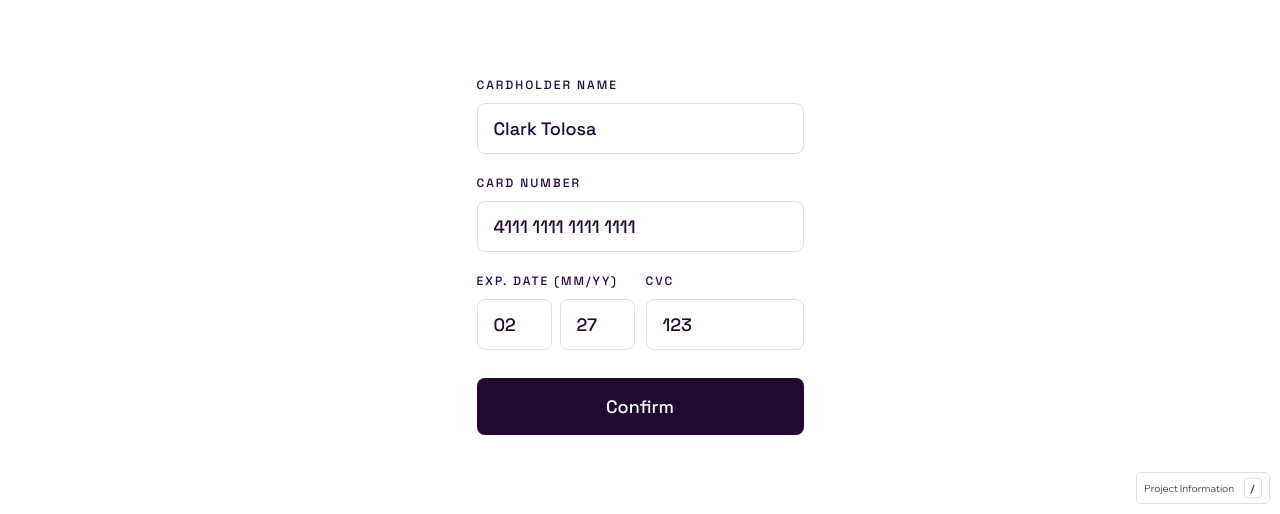
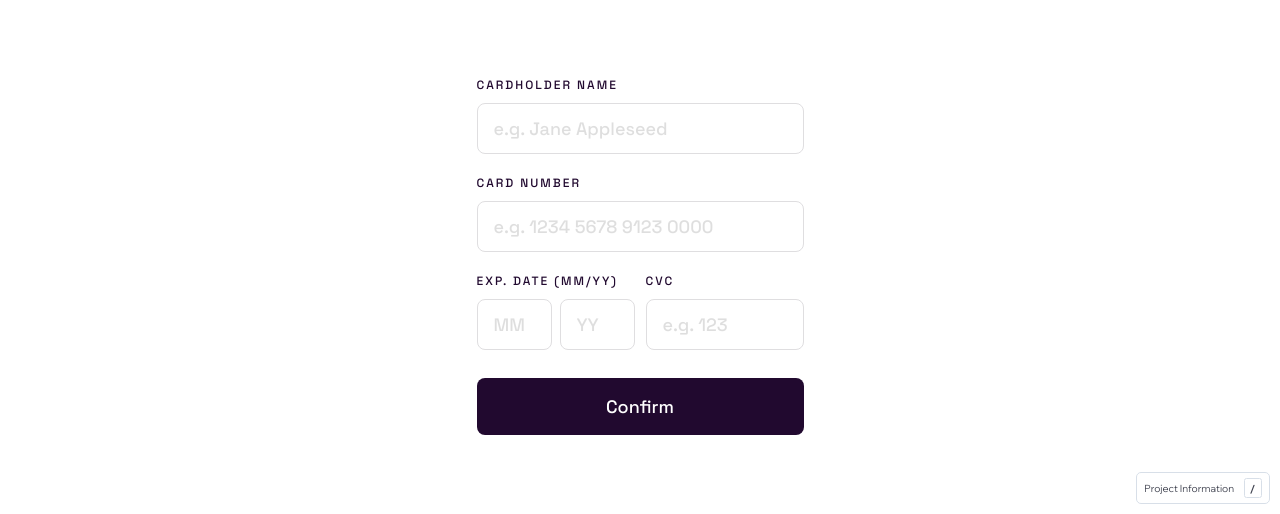
Before and after one commit to clakr/interactive-card-details-form, a website built with Vite: page index.html in a window 1280 px wide. Shown: the part 286-800 px from the top of the page. Built offline with nearby package versions, Linux system fonts and the light colour scheme; no server answers.

Commit message:
removed default values

```diff
--- a/index.html
+++ b/index.html
@@ -41,7 +41,6 @@
             name="cardholderName"
             id="cardholderName"
             placeholder="e.g. Jane Appleseed"
-            value="Clark Tolosa"
           />
           <span></span>
         </div>
@@ -52,32 +51,19 @@
             name="cardNumber"
             id="cardNumber"
             placeholder="e.g. 1234 5678 9123 0000"
-            value="4111 1111 1111 1111"
           />
           <span></span>
         </div>
         <div>
           <div class="form__group">
             <label for="expirationDate">Exp. Date (MM/YY)</label>
-            <input
-              type="text"
-              name="MM"
-              id="expirationDate"
-              placeholder="MM"
-              value="02"
-            />
-            <input type="text" name="YY" placeholder="YY" value="27" />
+            <input type="text" name="MM" id="expirationDate" placeholder="MM" />
+            <input type="text" name="YY" placeholder="YY" />
             <span></span>
           </div>
           <div class="form__group">
             <label for="cvc">CVC</label>
-            <input
-              type="text"
-              name="cvc"
-              id="cvc"
-              placeholder="e.g. 123"
-              value="123"
-            />
+            <input type="text" name="cvc" id="cvc" placeholder="e.g. 123" />
             <span></span>
           </div>
         </div>
```
